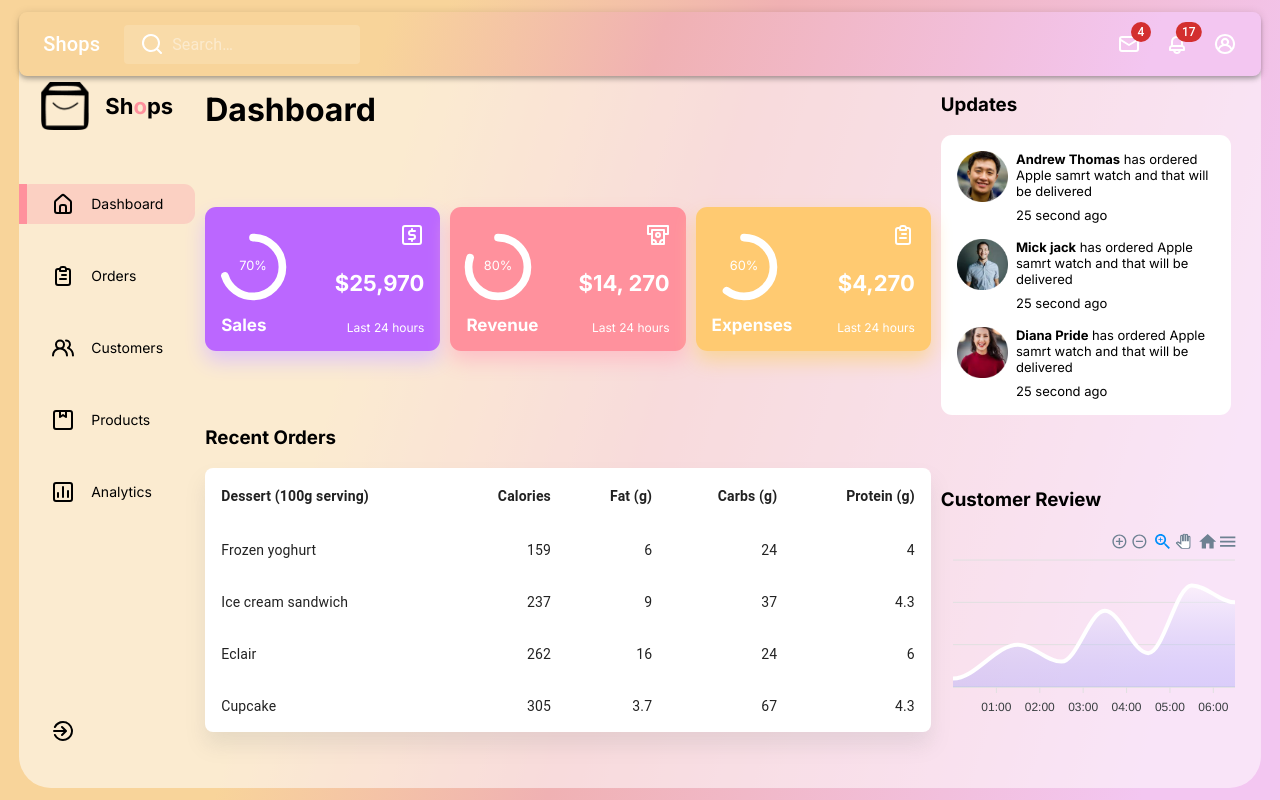
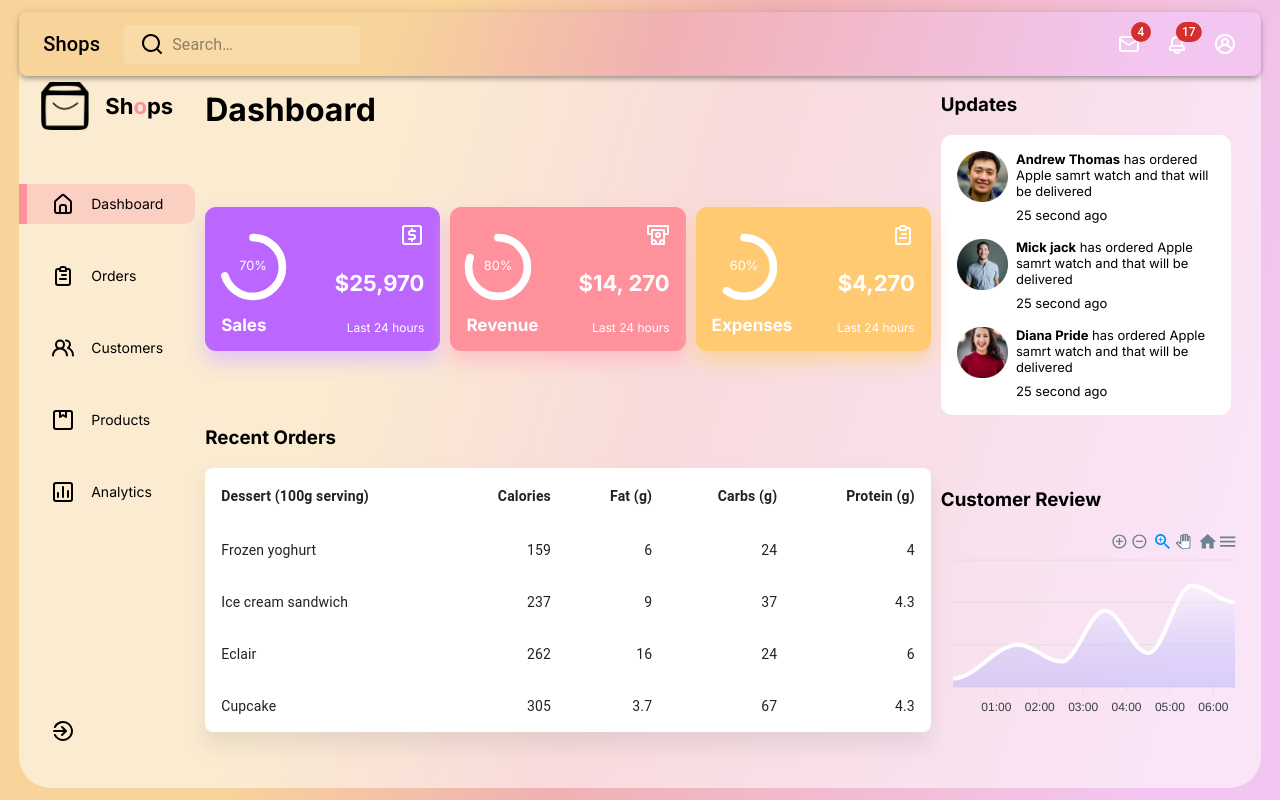
Before and after one commit to techiesnarender/ReactJSAdminDashboard, a React (Create React App) app: page / in a window 1280 px wide. Built offline with nearby package versions, Linux system fonts and the light colour scheme.

Commit message:
new chnages

```diff
--- a/src/components/Header/Header.jsx
+++ b/src/components/Header/Header.jsx
@@ -9,12 +9,6 @@ import InputBase from '@mui/material/InputBase';
 import Badge from '@mui/material/Badge';
 import MenuItem from '@mui/material/MenuItem';
 import Menu from '@mui/material/Menu';
-// import MenuIcon from '@mui/icons-material/Menu';
-// import SearchIcon from '@mui/icons-material/Search';
-// import AccountCircle from '@mui/icons-material/AccountCircle';
-// import MailIcon from '@mui/icons-material/Mail';
-// import NotificationsIcon from '@mui/icons-material/Notifications';
-// import MoreIcon from '@mui/icons-material/MoreVert';
 import './Header.css'
 import {
     UilEnvelopeAlt,
@@ -50,10 +44,11 @@ const SearchIconWrapper = styled('div')(({ theme }) => ({
   display: 'flex',
   alignItems: 'center',
   justifyContent: 'center',
+  color:'black'
 }));
 
 const StyledInputBase = styled(InputBase)(({ theme }) => ({
-  color: 'inherit',
+  color: 'black',
   '& .MuiInputBase-input': {
     padding: theme.spacing(1, 1, 1, 0),
     // vertical padding + font size from searchIcon
@@ -181,7 +176,7 @@ export default function Header() {
             variant="h6"
             noWrap
             component="div"
-            sx={{ display: { xs: 'none', sm: 'block' } }}
+            sx={{ display: { xs: 'none', sm: 'block' }, color:'black' }}
           >
            Shops
           </Typography>
```
